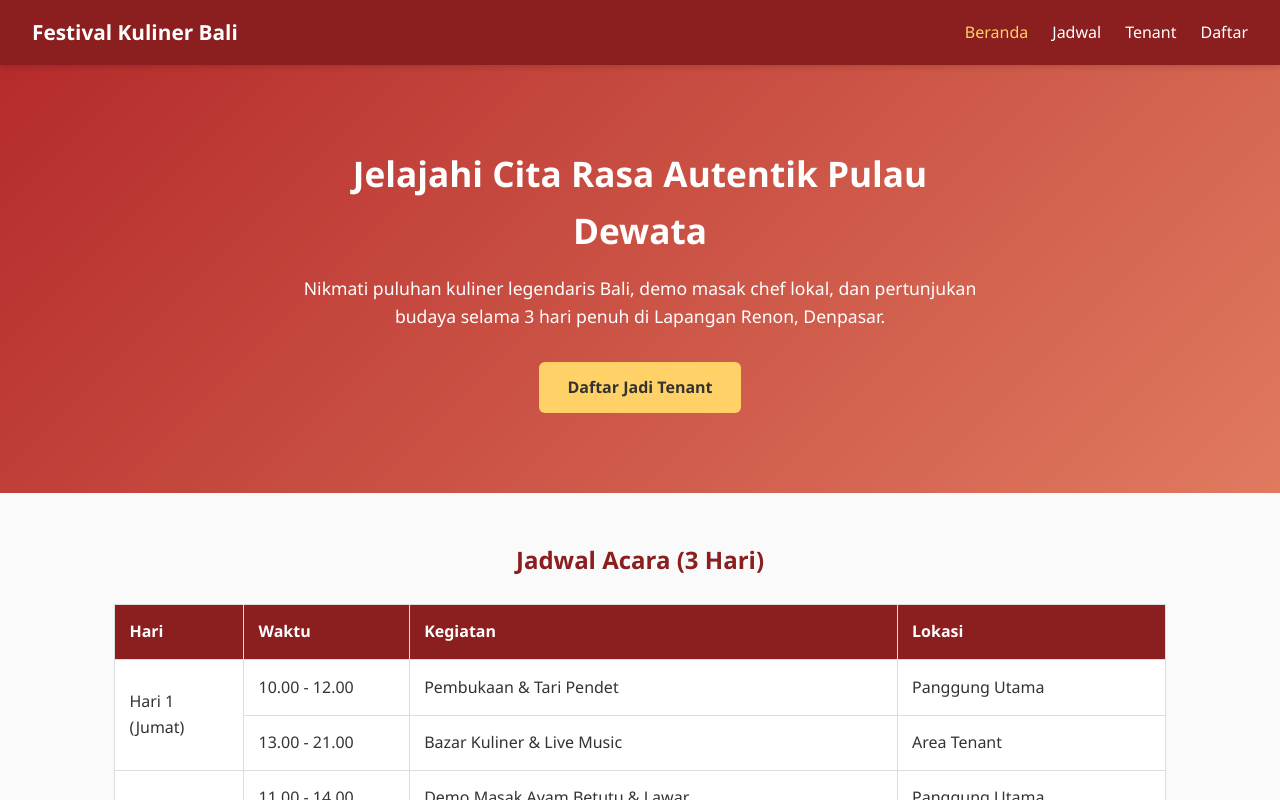
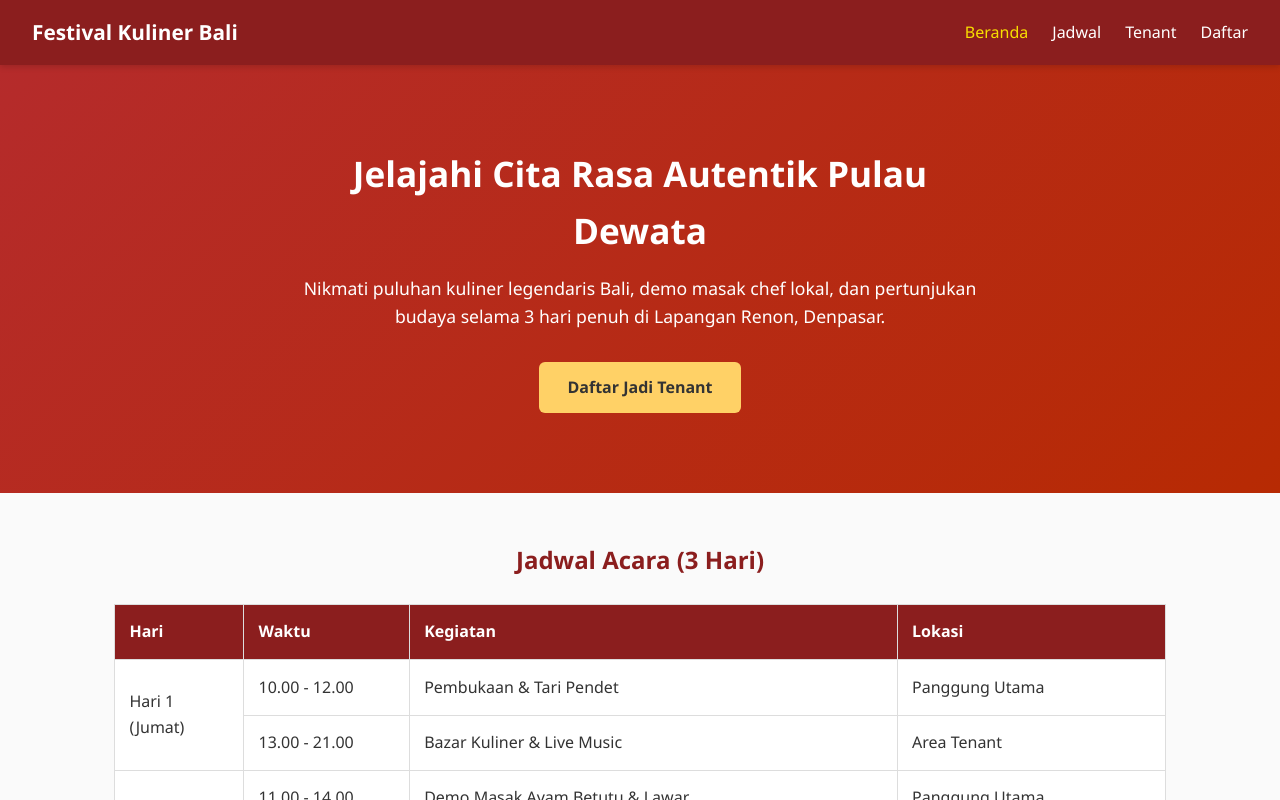
Before and after one commit to codingbahagiaa/uts-pssk-250030703, a plain HTML site: page index.html in a window 1280 px wide. In both pictures the pointer is over the link "Beranda". Shown: the top 800 px of the page. Drawn offline with Linux system fonts and the light colour scheme.

Commit message:
menyesuaikan tampilan
mengubah beberapa komposisi warna agar lebih kontras dan serasi dengan background tampilan

```diff
--- a/style.css
+++ b/style.css
@@ -44,10 +44,9 @@ body {
 }
 
 .nav-links a:hover {
-  color: #ffd166;
+  color: #f8df00;
 }
 
-/* 2. Hero Section & Keyframes Fade-In */
 @keyframes fadeIn {
   from {
     opacity: 0;
@@ -60,7 +59,7 @@ body {
 }
 
 .hero {
-  background: linear-gradient(135deg, #b52b2b, #e07a5f);
+  background: linear-gradient(135deg, #b52b2b, #b72a03);
   color: #fff;
   text-align: center;
   padding: 5rem 1.5rem;
@@ -133,7 +132,6 @@ thead th {
   color: #fff;
 }
 
-/* 4 & 6. Galeri Tenant (CSS Grid Responsif Mobile-First) */
 .tenant-grid {
   display: grid;
   grid-template-columns: 1fr; /* Ponsel: 1 kolom */
@@ -159,7 +157,6 @@ thead th {
   margin-bottom: 0.5rem;
 }
 
-/* 5. Form Pendaftaran */
 .tenant-form {
   max-width: 600px;
   margin: 0 auto;
```
